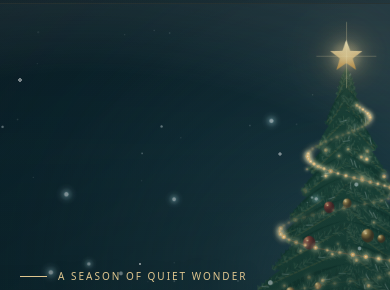
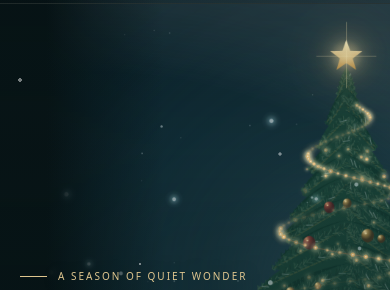
Before and after one commit to cybereun/noel-christmas-screensaver, a plain HTML site: page site/index.html in a window 390 px wide. Shown: the part 62-352 px from the top of the page. Drawn offline with Linux system fonts and the light colour scheme.

Commit message:
fix: cover hero lettering on narrow screens

```diff
--- a/site/styles.css
+++ b/site/styles.css
@@ -185,7 +185,7 @@ a:focus-visible { outline: 2px solid var(--gold-bright); outline-offset: 5px; bo
   .nav-download { padding: 8px 10px; font-size: 10px; }
   .hero { min-height: max(730px, 94svh); }
   .hero-art { object-position: 62% 48%; }
-  .hero-shade { background: linear-gradient(180deg, rgba(4, 14, 16, 0.19) 0%, rgba(5, 16, 18, 0.03) 27%, rgba(5, 16, 18, 0.2) 53%, rgba(6, 18, 20, 0.88) 100%), linear-gradient(90deg, rgba(7, 20, 22, 0.15), transparent 95%); }
+  .hero-shade { background: linear-gradient(180deg, rgba(4, 14, 16, 0.19) 0%, rgba(5, 16, 18, 0.03) 27%, rgba(5, 16, 18, 0.2) 53%, rgba(6, 18, 20, 0.88) 100%), linear-gradient(90deg, rgba(7, 20, 22, 1) 0%, rgba(7, 20, 22, 1) 12%, rgba(7, 20, 22, 0.55) 24%, transparent 42%); }
   .hero-content { width: calc(100% - 40px); margin-bottom: 112px; }
   .hero h1 { margin-top: 15px; font-size: clamp(36px, 10vw, 52px); }
   .hero-copy { font-size: 13px; }
```
Also changed, not shown: tests/site-smoke.js (+4 -3 lines).
